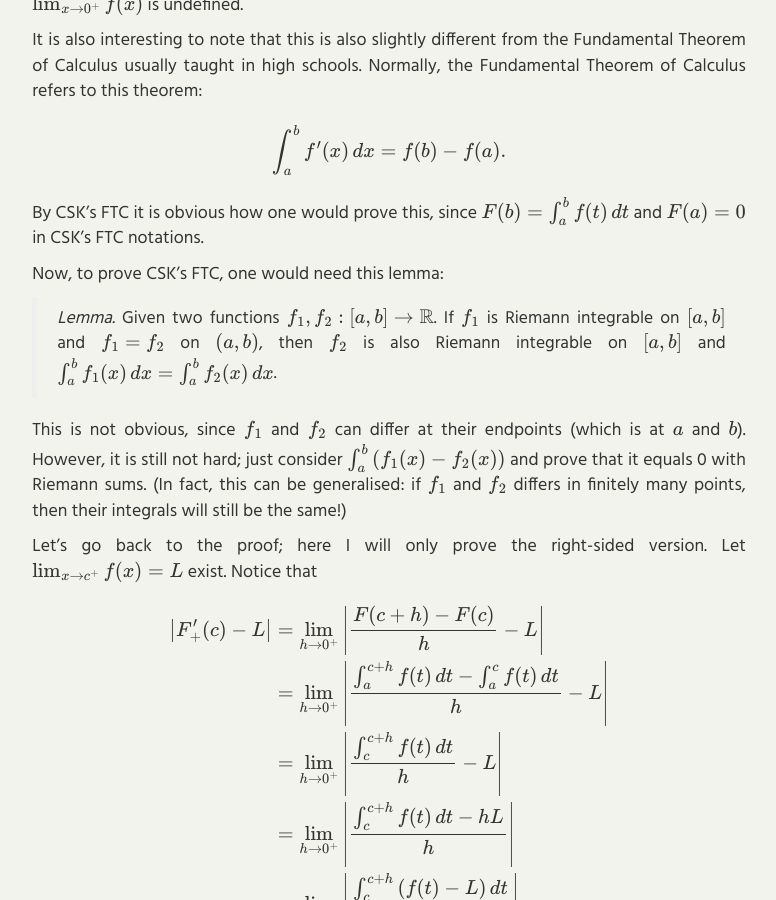
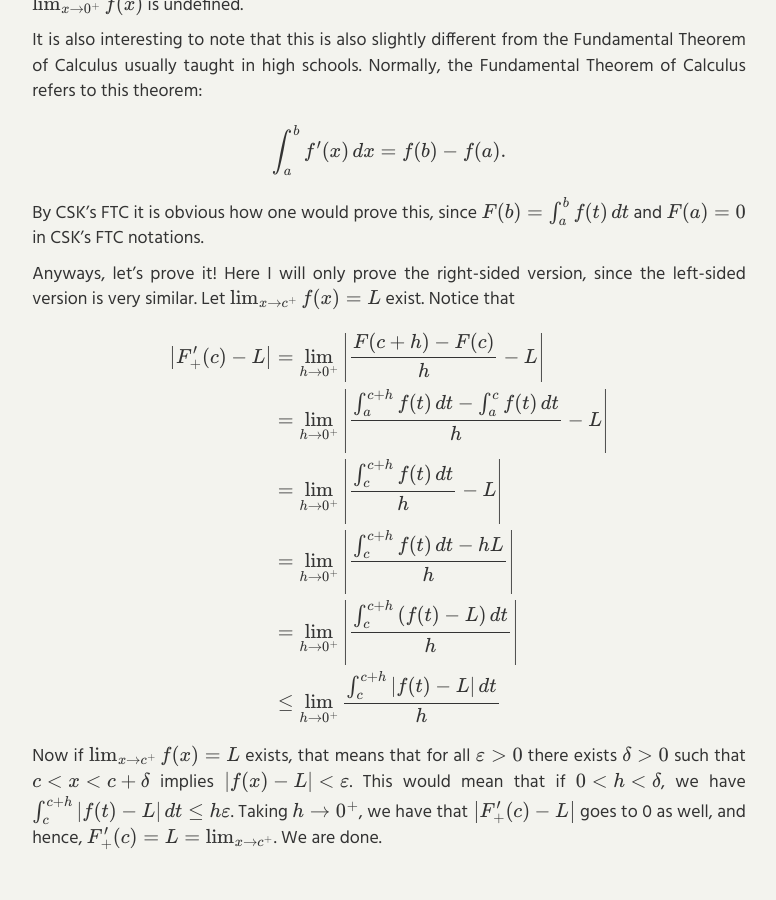
Before and after one commit to Skaty/donjar.github.io, a Jekyll site: the page built from _posts/2017-03-31-a-generalized-version-of-the-fundamental-theorem-of-calculus.md, in a window 1280 px wide and 900 px high, scrolled down 1059 px. Shown: the whole window, without its empty margins (251-1027 px from the left). Built offline with Jekyll 4.4.1, drawn with Linux system fonts in a browser that asks for light colours; formulas are drawn with MathJax 3; after the commit the page ends 1920 px from its top, so only the background shows below that.

Commit message:
remove thing

```diff
--- a/_posts/2017-03-31-a-generalized-version-of-the-fundamental-theorem-of-calculus.md
+++ b/_posts/2017-03-31-a-generalized-version-of-the-fundamental-theorem-of-calculus.md
@@ -30,13 +30,7 @@ $$\int_a^b f'(x) \, dx = f(b) - f(a).$$
 
 By CSK's FTC it is obvious how one would prove this, since $$F(b) = \int_a^b f(t) \, dt$$ and $$F(a) = 0$$ in CSK's FTC notations.
 
-Now, to prove CSK's FTC, one would need this lemma:
-
-> _Lemma._ Given two functions $$f_1, f_2: [a, b] \to \mathbb{R}$$. If $$f_1$$ is Riemann integrable on $$[a, b]$$ and $$f_1 = f_2$$ on $$(a, b)$$, then $$f_2$$ is also Riemann integrable on $$[a, b]$$ and $$\int_a^b f_1(x) \, dx = \int_a^b f_2(x) \, dx$$.
-
-This is not obvious, since $$f_1$$ and $$f_2$$ can differ at their endpoints (which is at $$a$$ and $$b$$). However, it is still not hard; just consider $$\int_a^b \left( f_1(x) - f_2(x) \right)$$ and prove that it equals 0 with Riemann sums. (In fact, this can be generalised: if $$f_1$$ and $$f_2$$ differs in finitely many points, then their integrals will still be the same!)
-
-Let's go back to the proof; here I will only prove the right-sided version. Let $$\lim_{x \to c^+} f(x) = L$$ exist. Notice that
+Anyways, let's prove it! Here I will only prove the right-sided version, since the left-sided version is very similar. Let $$\lim_{x \to c^+} f(x) = L$$ exist. Notice that
 
 $$\begin{align*}
 \left\vert F'_+(c) - L \right\vert &= \lim_{h \to 0^+} \left\vert \frac{F(c + h) - F(c)}{h} - L \right\vert \\
```
